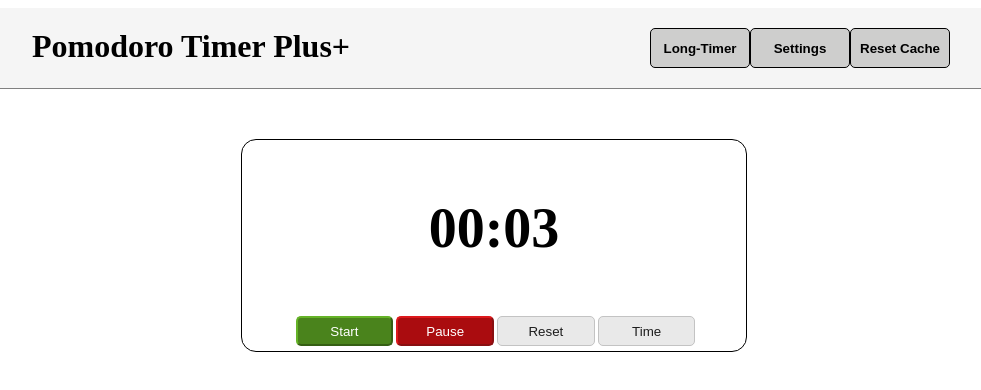
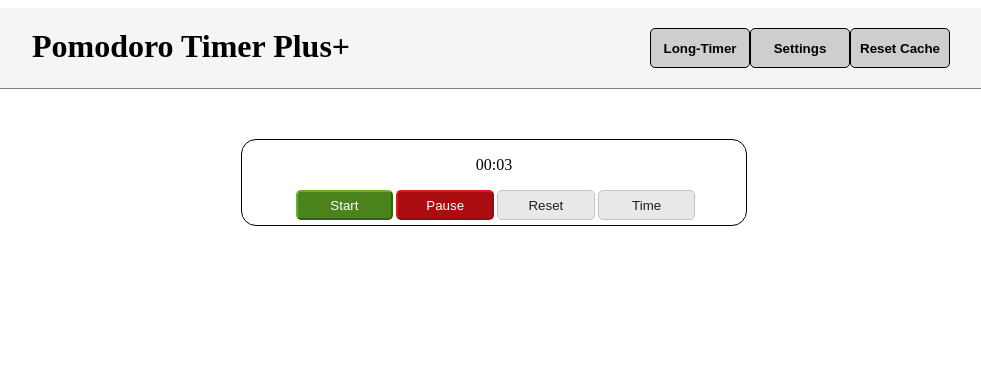
Before and after one commit to hy2850/timer-react, a React (Create React App) app: page / in a window 1280 px wide. Shown: the top 390 px of the page, without its empty margins (146-1127 px from the left). Built offline with nearby package versions, Linux system fonts and the light colour scheme.

Commit message:
🏗 Linked WritableClock.js with Timer.js
- Linked WritableClock.js with Timer.js functions
- Clock now renders curTime in Timer.js
- Can change initTime settings thorugh writableClock

```diff
--- a/src/components/Timer.js
+++ b/src/components/Timer.js
@@ -2,6 +2,7 @@ import React, {useState, useEffect, useRef} from 'react';
 import '../styles/Timer.css';
 
 import TimeSettingsModal from './TimeSettingsModal.js';
+import WritableClock from './WritableClock';
 
 import BEEP from '../sound/beep.mp3'
 import BELL from '../sound/bell.mp3'
@@ -9,35 +10,32 @@ import BELL from '../sound/bell.mp3'
 const MINIUTE = 60;
 
 function Timer(props) {
+    // Options - preserve with useRef
     let initTime = useRef(props.settings.timerTime); // 초기값 props.settingsObj.timerTime
     let initBreak = useRef(props.settings.breakTime); // 초기값 props.settingsObj.breakTime
     let alarmVol = useRef(props.settings.volume); // 초기값 props.settingsObj.volume
     let autoStart = useRef(props.settings.autoStart); // 초기값 props.settingsObj.autoStart
 
+    // States for timer
+    const [curTime, setCurTime] = useState(-1); // -1 for starting a new timer / else resume paused timer
     const [didStart, setDidStart] = useState(false);
     let onBreak = useRef(false);
 
-    const [curTime, setCurTime] = useState(-1); // -1 for starting a new timer / else resume paused timer
-    const [clock, setClock] = useState("00:00");
-
+    // Etc
     const [modalOpen, setModalOpen] = useState(false);
+    const [key, setKey] = useState(0); // to re-render child component writableClock.js
 
 
     //======================================================
     // Update clock
     useEffect(() => {
-        let time = curTime;
-        if (time === -1) time = onBreak.current ? initBreak.current : initTime.current;
-
-        let min = Math.floor(time/MINIUTE); min = min.toString();
-        let sec = time%MINIUTE; sec = sec.toString();
-        setClock(min.padStart(2, '0') + ":" + sec.padStart(2, '0'));
+        if(curTime == -1) setCurTime(onBreak.current ? initBreak.current : initTime.current); // starting a new timer
+        setKey(key => key + 1); // re-render writableClock
     }, [curTime]);
 
 
     // init clock & set keyboard keydown
     useEffect(() => {
-        //console.log("Timer Init) props : ", props.genSettings)
         setCurTime(initTime.current);
 
         document.addEventListener('keydown', keydownEvents);
@@ -52,13 +50,12 @@ function Timer(props) {
     };
 
 
+    // =============================================================================
     // countDown
     useEffect(() => {
         if(didStart){
-            if(curTime == -1) setCurTime(onBreak.current ? initBreak.current : initTime.current); // starting a new timer
-
             const refreshInterval = setInterval(() => {
-                if(curTime == 0) {
+                if(curTime === 0) {
                     beep();
                     onBreak.current = !onBreak.current; // toggle break status
                     reset();
@@ -79,14 +76,13 @@ function Timer(props) {
 
         // resetting, not pause
         if(!doPause) {
-            //onBreak.current = false;
+            //if(onBreak.current) onBreak.current = false; // messes-up break mode
             setCurTime(-1);
         }
     }
 
 
     function beep() {
-        // console.log(props.bell);
         let audio = new Audio(props.type === 'SHORT' ? BEEP : BELL);
 
         audio.volume = alarmVol.current; // option
@@ -104,7 +100,7 @@ function Timer(props) {
         audio.play();
     }
 
-
+    // =============================================================================
     // apply new settings from 'SettingsModal'
     function applyTimeSettings(timeObj){
         initTime.current = timeObj.timerTime;
@@ -131,11 +127,38 @@ function Timer(props) {
         window.localStorage.setItem(key, JSON.stringify(cachedTimeObj)); // cache time settings
     }
 
+    // Apply updates from writableClock (initTime setting and localStorage cache)
+    // Can only update timerTime or breakTime at a time (depends on 'onBreak' flag)
+    function updateFromClock(time){
+        let timeObj = {
+            timerTime : initTime.current,
+            breakTime : initBreak.current
+        }
+        if(onBreak.current){
+            Object.assign(timeObj, {breakTime : time});
+        }
+        else{
+            Object.assign(timeObj, {timerTime : time});
+        }
+
+        applyTimeSettings(timeObj);
+    }
+
+
     return (
         <>
             <div className = "timerBox" data-short>
                 <span id = "breakNotify">{onBreak.current ? "(on Break)" : " "}</span>
-                <p id = "timer">{clock}</p>
+
+                <p>
+                    <WritableClock
+                        key={key}
+                        time={curTime}
+                        pause={()=>reset(true)} // pause
+                        update={(time)=>updateFromClock(time)}
+                    ></WritableClock>
+                </p>
+
                 <div className = "buttonSet">
                     <button className = "button" id="start" onClick = {()=>setDidStart(true)}> Start </button>
                     <button className = "button" id="pause" onClick = {()=>reset(true)}> Pause </button>
--- a/src/components/WritableClock.js
+++ b/src/components/WritableClock.js
@@ -1,20 +1,32 @@
 import React, {useState, useEffect} from 'react';
+import '../styles/Timer.css';
 
-export default function WritableClock() {
+export default function WritableClock(props) {
     const [minWriteFlag, setMinWriteFlag] = useState(false);
     const [secWriteFlag, setSecWriteFlag] = useState(false);
     const [min, setMin] = useState("00");
     const [sec, setSec] = useState("00");
     const [tmp, setTmp] = useState("");
 
-    const MIN = 0, SEC = 1;
+    const MIN = 0, SEC = 1, MINIUTE = 60;
 
+    // Init time with props.time
+    useEffect(()=>{
+        console.log(`WritableClock is rendering : ${props.time}`);
+        let min = Math.floor(props.time/MINIUTE); min = min.toString().padStart(2, '0');
+        let sec = props.time%MINIUTE; sec = sec.toString().padStart(2, '0');
+        setMin(min); setSec(sec);
+    }, []);
+
+
+    // =============================================================================
     function startWriting(target){
         setTmp(target === MIN ? min : sec);
         target === MIN ? setMinWriteFlag(true) : setSecWriteFlag(true);
+        props.pause();
     }
 
-    // Focus
+    // Focus when startWriting
     useEffect(()=>{
         let elem = document.getElementById("minWrite")
         if(elem) elem.focus();
@@ -25,31 +37,27 @@ export default function WritableClock() {
     }, [secWriteFlag]);
 
 
+    // =============================================================================
+    // Update valid time change
     function applyChange(target){
         const type = (target===MIN ? "Minute" : "Second");
-        let num = parseInt(tmp);
-        if(!isNaN(num) && (0 <= num && num < (target === MIN ? 100 : 60))){
-            console.log(`Changing ${type} from ${min} to ${num}`); // DEBUG
-
-            num = String(num);
-            if(num.length === 1) num = "0" + num;
-
-            if(target === MIN){
-                setMin(num);
-            }
-            else{
-                setSec(num);
-            }
+        let oldT = parseInt(target===MIN ? min : sec);
+        let newT = parseInt(tmp);
+        if(isNaN(newT)){
+            alert(`${type} must be a number between 0 to ${target===MIN ? 99 : 59}`);
         }
-        else{
-            alert(`${type} must be a number between 0 to ${target===MIN ? 99 : 59}`);
+        if((0 <= newT && newT < (target === MIN ? 100 : 60)) && oldT !== newT){
+            console.log(`Changing ${type} from ${oldT} to ${newT}`); // DEBUG
+            const changedTime = target === MIN ? newT*MINIUTE + parseInt(sec) : parseInt(min)*MINIUTE + newT;
+            props.update(changedTime);
         }
 
         target === MIN ? setMinWriteFlag(false) : setSecWriteFlag(false);
     }
 
+
     return (
-        <div>
+        <div id="timer">
             {
                 minWriteFlag
                 ? <input className="write" id="minWrite" type="text" value={tmp} onChange={(evt)=>{setTmp(evt.target.value)}} onBlur={()=>{applyChange(MIN)}}/>
```
